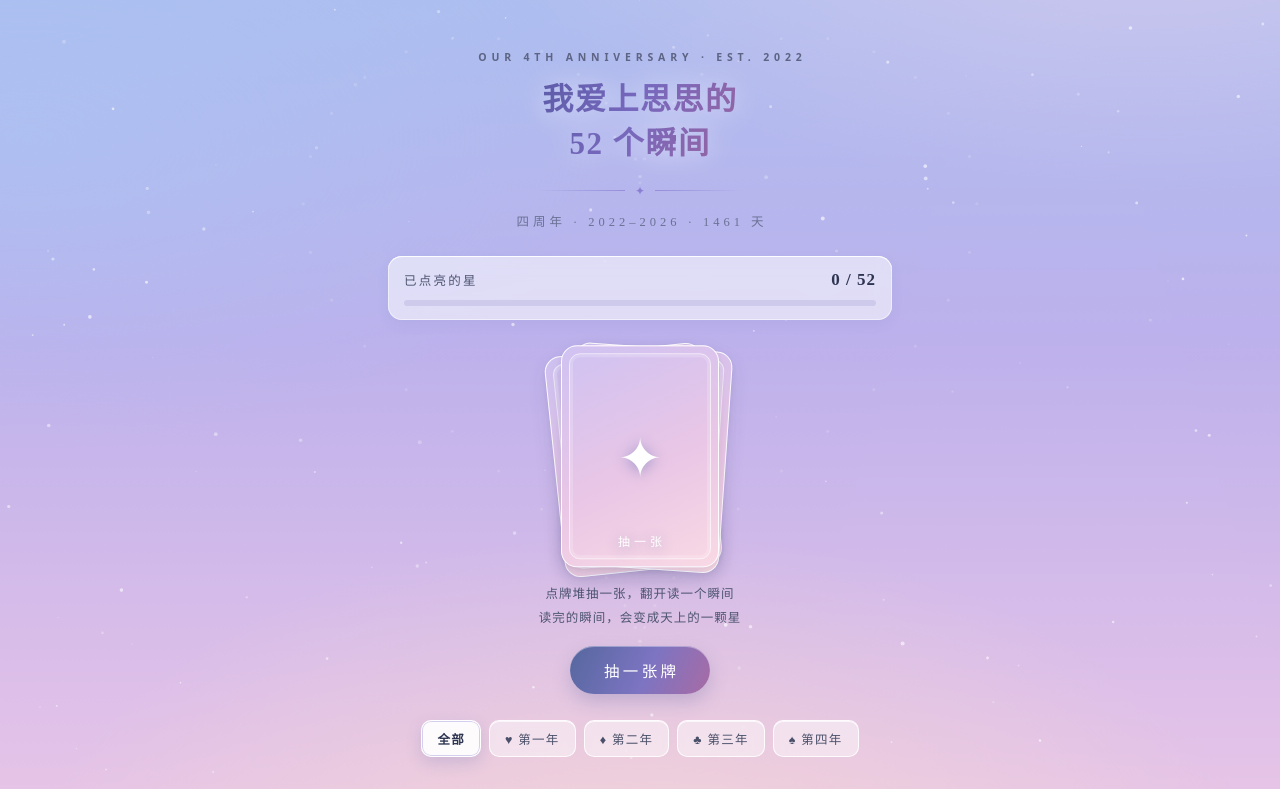
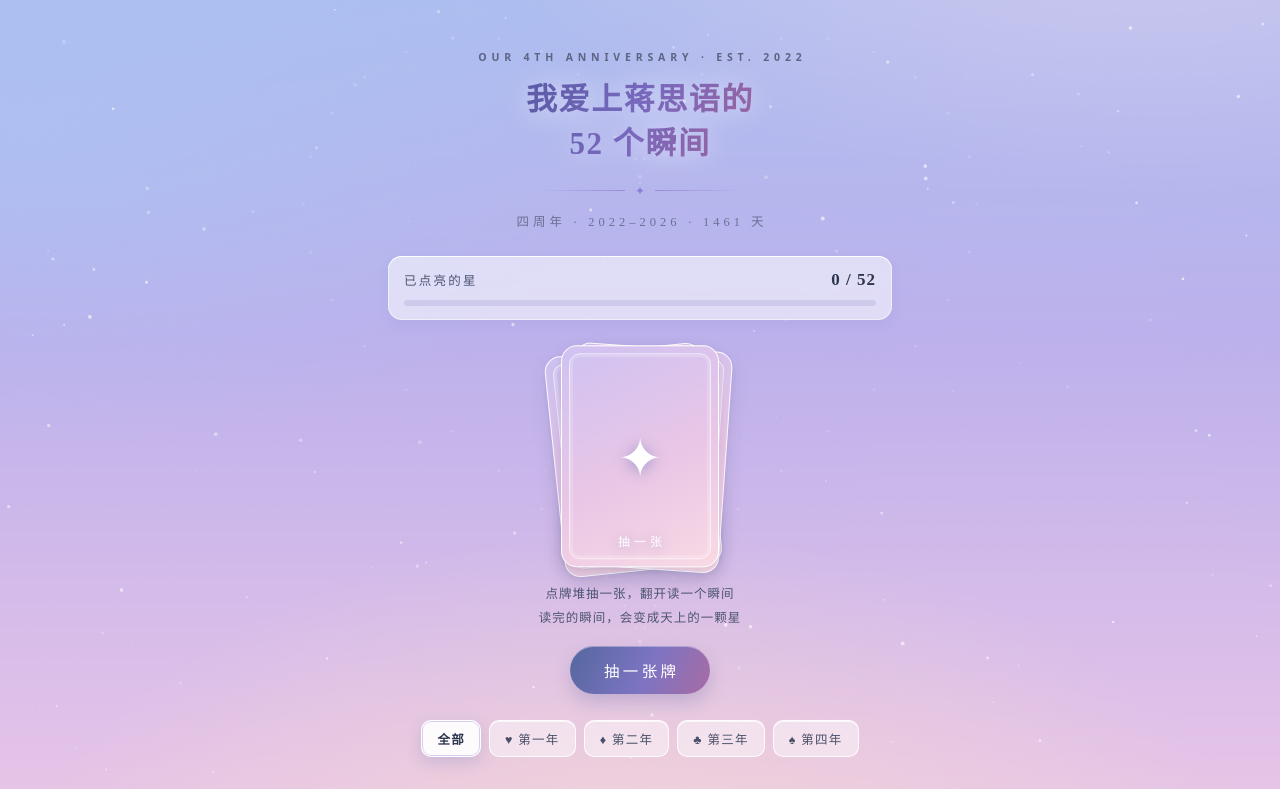
Before and after one commit to ben3328522691/star-cards, a plain HTML site: page index.html in a window 1280 px wide. Shown: the top 789 px of the page. Drawn offline with Linux system fonts and the light colour scheme.

Commit message:
大标题改为「我爱上蒋思语的52个瞬间」（标题与浏览器标签，卡片正文不动；ChatGPT 已认可）

```diff
--- a/index.html
+++ b/index.html
@@ -3,7 +3,7 @@
 <head>
 <meta charset="UTF-8">
 <meta name="viewport" content="width=device-width, initial-scale=1.0, viewport-fit=cover">
-<title>我爱上思思的52个瞬间 · 四周年</title>
+<title>我爱上蒋思语的52个瞬间 · 四周年</title>
 <style>
   :root{
     --ink:#333a52; --ink-soft:#4a5069; --muted:#7a7f96;
@@ -215,7 +215,7 @@
 <div class="wrap">
   <header>
     <div class="kicker">OUR 4TH ANNIVERSARY · EST. 2022</div>
-    <h1>我爱上思思的<br>52 个瞬间</h1>
+    <h1>我爱上蒋思语的<br>52 个瞬间</h1>
     <div class="rule"><span>✦</span></div>
     <div class="sub">四周年 · 2022–2026 · 1461 天</div>
   </header>
```
